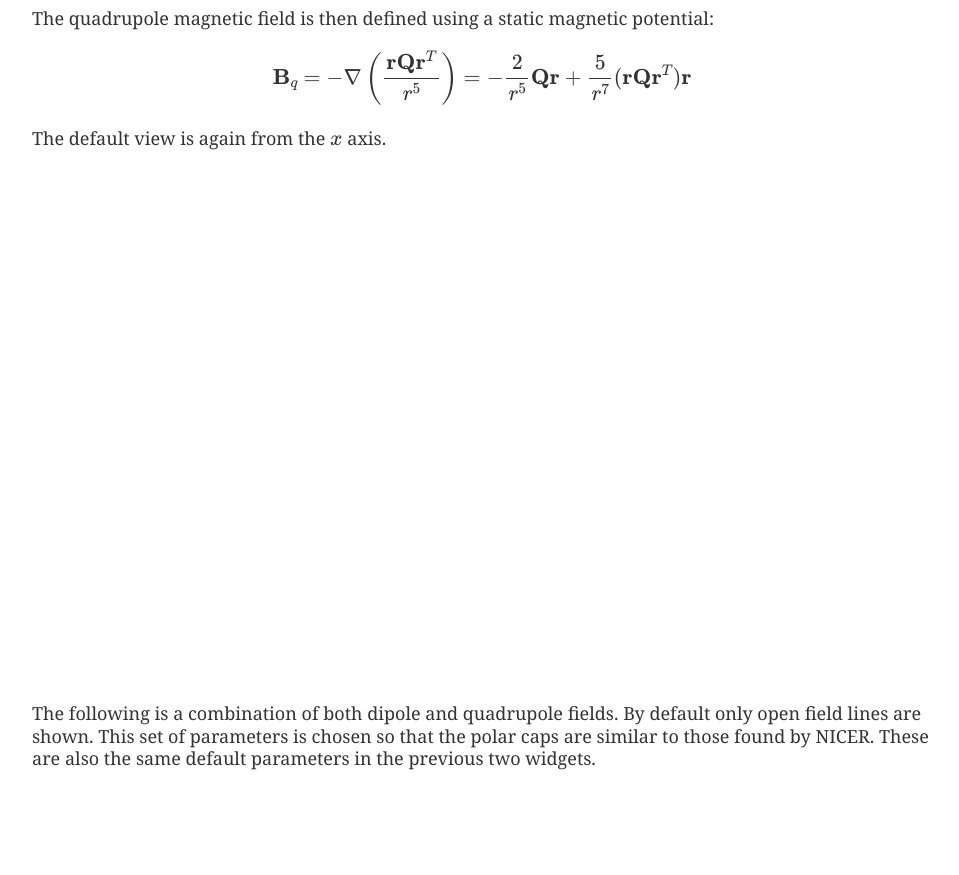
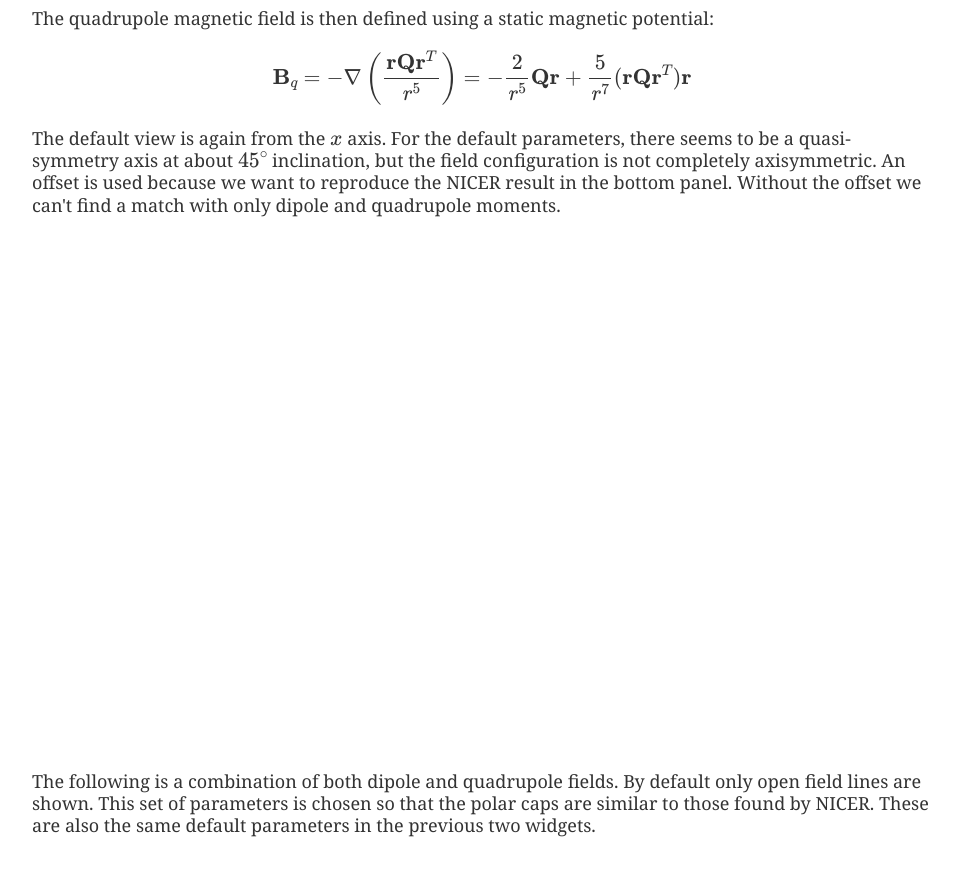
Before and after one commit to fizban007/PSRJ0030, a plain HTML site: page index.html in a window 1280 px wide. Shown: the part 1120-1995 px from the top of the page, without its empty margins (166-1125 px from the left). Drawn offline with nearby package versions, Linux system fonts and the light colour scheme; some packages are replaced by stand-ins of ours.

Commit message:
updated description for the quadrupole

```diff
--- a/index.html
+++ b/index.html
@@ -75,7 +75,13 @@
         \]
       </p>
       <p>
-        The default view is again from the $x$ axis.
+        The default view is again from the $x$ axis. For the default
+        parameters, there seems to be a quasi-symmetry axis at about
+        $45^\circ$ inclination, but the field configuration is not
+        completely axisymmetric. An offset is used because we want to
+        reproduce the NICER result in the bottom panel. Without the
+        offset we can't find a match with only dipole and quadrupole
+        moments.
       </p>
       <p>
         <div class="container">
```
